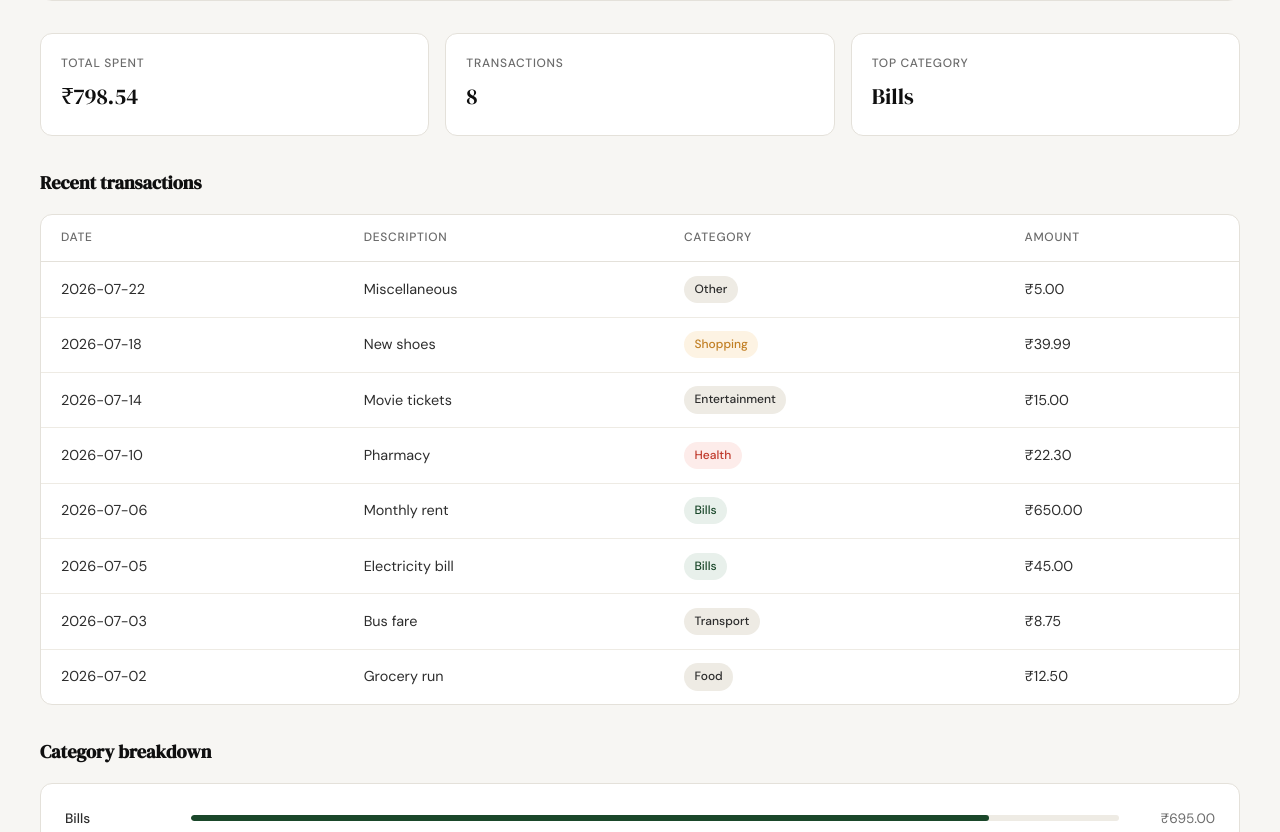
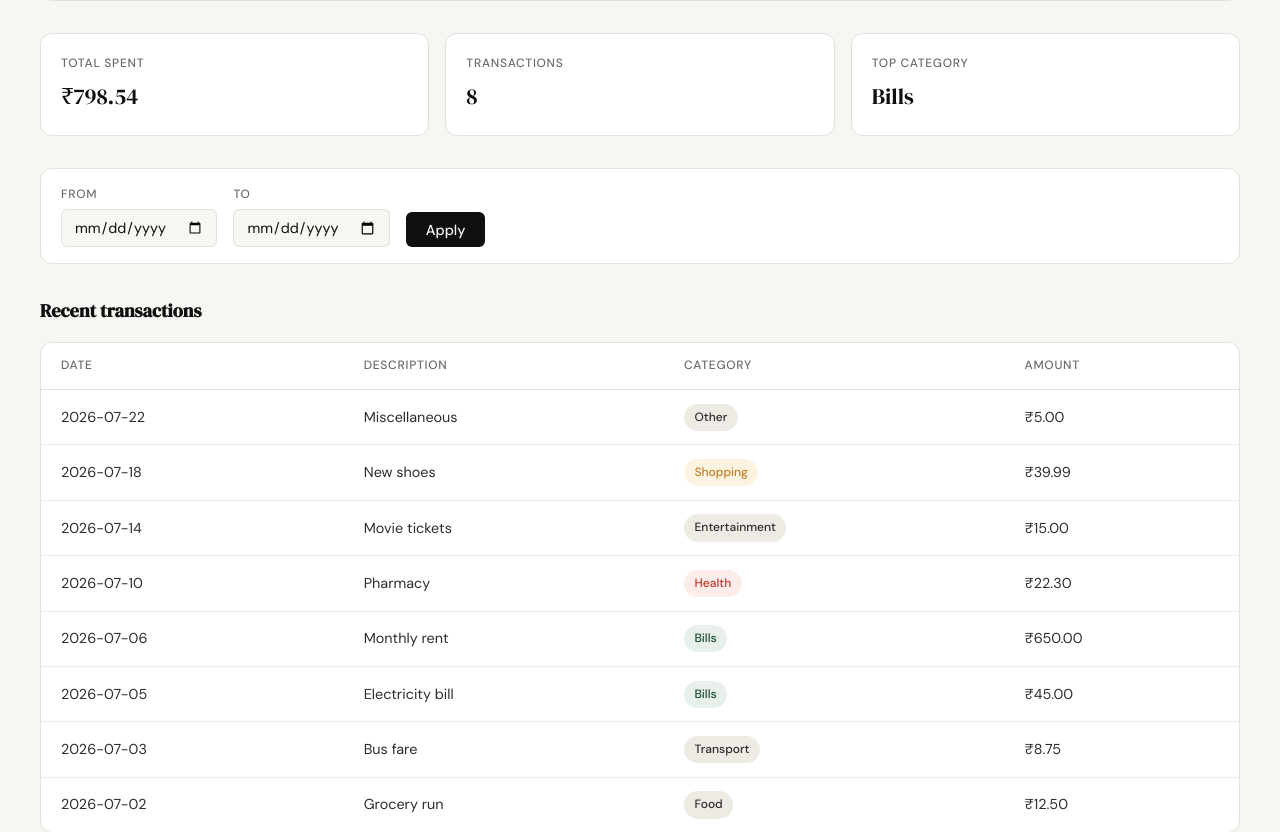
Before and after one commit to msdianprince-7/Spendly, a Flask app: page /profile in a window 1280 px wide. Shown: the part 264-1096 px from the top of the page. Run offline with Flask 3, Linux system fonts and the light colour scheme; the visitor is signed in with stand-in values (Sample User, id 1); data comes from the database, SQL or seed files in the repository.

Commit message:
Add date filter to profile page

```diff
--- a/app.py
+++ b/app.py
@@ -1,4 +1,5 @@
 import os
+from datetime import datetime
 
 from flask import Flask, redirect, render_template, request, session, url_for
 from werkzeug.security import check_password_hash, generate_password_hash
@@ -107,15 +108,30 @@ def logout():
     return redirect(url_for("landing"))
 
 
+def _parse_date_arg(value):
+    if not value:
+        return None
+    try:
+        datetime.strptime(value, "%Y-%m-%d")
+    except ValueError:
+        return None
+    return value
+
+
 @app.route("/profile")
 def profile():
     if not session.get("user_id"):
         return redirect(url_for("login"))
 
+    start_date = _parse_date_arg(request.args.get("start"))
+    end_date = _parse_date_arg(request.args.get("end"))
+    if start_date and end_date and start_date > end_date:
+        start_date, end_date = None, None
+
     user = get_user_by_id(session["user_id"])
-    stats = get_expense_stats(session["user_id"])
-    transactions = get_expenses_by_user(session["user_id"])
-    categories = get_category_breakdown(session["user_id"])
+    stats = get_expense_stats(session["user_id"], start_date, end_date)
+    transactions = get_expenses_by_user(session["user_id"], start_date, end_date)
+    categories = get_category_breakdown(session["user_id"], start_date, end_date)
 
     return render_template(
         "profile.html",
@@ -123,6 +139,8 @@ def profile():
         stats=stats,
         transactions=transactions,
         categories=categories,
+        start_date=start_date,
+        end_date=end_date,
     )
 
 
--- a/database/db.py
+++ b/database/db.py
@@ -119,32 +119,46 @@ def seed_db():
     conn.close()
 
 
-def get_expenses_by_user(user_id):
+def _date_range_clause(user_id, start_date, end_date):
+    conditions = ["user_id = ?"]
+    params = [user_id]
+    if start_date is not None:
+        conditions.append("date >= ?")
+        params.append(start_date)
+    if end_date is not None:
+        conditions.append("date <= ?")
+        params.append(end_date)
+    return " AND ".join(conditions), params
+
+
+def get_expenses_by_user(user_id, start_date=None, end_date=None):
     conn = get_db()
     try:
+        where, params = _date_range_clause(user_id, start_date, end_date)
         rows = conn.execute(
-            "SELECT id, amount, category, date, description "
-            "FROM expenses WHERE user_id = ? ORDER BY date DESC, id DESC",
-            (user_id,),
+            f"SELECT id, amount, category, date, description "
+            f"FROM expenses WHERE {where} ORDER BY date DESC, id DESC",
+            params,
         ).fetchall()
         return [dict(row) for row in rows]
     finally:
         conn.close()
 
 
-def get_expense_stats(user_id):
+def get_expense_stats(user_id, start_date=None, end_date=None):
     conn = get_db()
     try:
+        where, params = _date_range_clause(user_id, start_date, end_date)
         total_row = conn.execute(
-            "SELECT COALESCE(SUM(amount), 0) AS total, COUNT(*) AS count "
-            "FROM expenses WHERE user_id = ?",
-            (user_id,),
+            f"SELECT COALESCE(SUM(amount), 0) AS total, COUNT(*) AS count "
+            f"FROM expenses WHERE {where}",
+            params,
         ).fetchone()
         top_row = conn.execute(
-            "SELECT category, SUM(amount) AS cat_total "
-            "FROM expenses WHERE user_id = ? "
-            "GROUP BY category ORDER BY cat_total DESC LIMIT 1",
-            (user_id,),
+            f"SELECT category, SUM(amount) AS cat_total "
+            f"FROM expenses WHERE {where} "
+            f"GROUP BY category ORDER BY cat_total DESC LIMIT 1",
+            params,
         ).fetchone()
         return {
             "total_spent": float(total_row["total"]),
@@ -155,14 +169,15 @@ def get_expense_stats(user_id):
         conn.close()
 
 
-def get_category_breakdown(user_id):
+def get_category_breakdown(user_id, start_date=None, end_date=None):
     conn = get_db()
     try:
+        where, params = _date_range_clause(user_id, start_date, end_date)
         rows = conn.execute(
-            "SELECT category AS name, SUM(amount) AS total "
-            "FROM expenses WHERE user_id = ? "
-            "GROUP BY category ORDER BY total DESC",
-            (user_id,),
+            f"SELECT category AS name, SUM(amount) AS total "
+            f"FROM expenses WHERE {where} "
+            f"GROUP BY category ORDER BY total DESC",
+            params,
         ).fetchall()
         categories = [{"name": r["name"], "total": float(r["total"])} for r in rows]
         if not categories:
--- a/static/css/profile.css
+++ b/static/css/profile.css
@@ -92,6 +92,74 @@
     color: var(--ink);
     font-variant-numeric: tabular-nums;
 }
+
+/* Date filter bar */
+
+.profile-filter {
+    background: var(--paper-card);
+    border: 1px solid var(--border);
+    border-radius: var(--radius-md);
+    padding: 1rem 1.25rem;
+}
+
+.profile-filter-form {
+    display: flex;
+    flex-wrap: wrap;
+    align-items: flex-end;
+    gap: 1rem;
+}
+
+.profile-filter-field {
+    display: flex;
+    flex-direction: column;
+    gap: 0.3rem;
+}
+
+.profile-filter-field label {
+    font-size: 0.75rem;
+    font-weight: 500;
+    color: var(--ink-muted);
+    text-transform: uppercase;
+    letter-spacing: 0.06em;
+}
+
+.profile-filter-input {
+    padding: 0.5rem 0.75rem;
+    border: 1px solid var(--border);
+    border-radius: var(--radius-sm);
+    font-family: var(--font-body);
+    font-size: 0.9rem;
+    color: var(--ink);
+    background: var(--paper);
+    outline: none;
+    transition: border-color 0.2s;
+}
+
+.profile-filter-input:focus { border-color: var(--accent); }
+
+.btn-filter {
+    padding: 0.55rem 1.25rem;
+    background: var(--ink);
+    color: var(--paper);
+    border: none;
+    border-radius: var(--radius-sm);
+    font-family: var(--font-body);
+    font-size: 0.9rem;
+    font-weight: 500;
+    cursor: pointer;
+    transition: background 0.2s;
+}
+
+.btn-filter:hover { background: var(--accent); }
+
+.profile-filter-clear {
+    font-size: 0.85rem;
+    color: var(--ink-muted);
+    text-decoration: underline;
+    margin-left: 0.25rem;
+}
+
+.profile-filter-clear:hover { color: var(--accent); }
 
 /* Shared block heading */
 
@@ -228,4 +296,5 @@
         grid-template-columns: 90px 1fr 60px;
         gap: 0.6rem;
     }
+    .profile-filter-form { flex-direction: column; align-items: stretch; }
 }
--- a/templates/profile.html
+++ b/templates/profile.html
@@ -33,6 +33,25 @@
                 <span class="profile-stat-label">Top category</span>
                 <span class="profile-stat-value">{{ stats.top_category }}</span>
             </div>
+        </div>
+
+        <div class="profile-filter">
+            <form class="profile-filter-form" method="get" action="{{ url_for('profile') }}">
+                <div class="profile-filter-field">
+                    <label for="start">From</label>
+                    <input type="date" id="start" name="start" class="profile-filter-input"
+                           value="{{ start_date or '' }}">
+                </div>
+                <div class="profile-filter-field">
+                    <label for="end">To</label>
+                    <input type="date" id="end" name="end" class="profile-filter-input"
+                           value="{{ end_date or '' }}">
+                </div>
+                <button type="submit" class="btn-filter">Apply</button>
+                {% if start_date or end_date %}
+                <a href="{{ url_for('profile') }}" class="profile-filter-clear">Clear filter</a>
+                {% endif %}
+            </form>
         </div>
 
         <div class="profile-block">
```
Also changed, not shown: tests/test_06-date-filter-profile.py (added, +296 -0 lines), .claude/specs/06-date-filter-profile.md (added).
